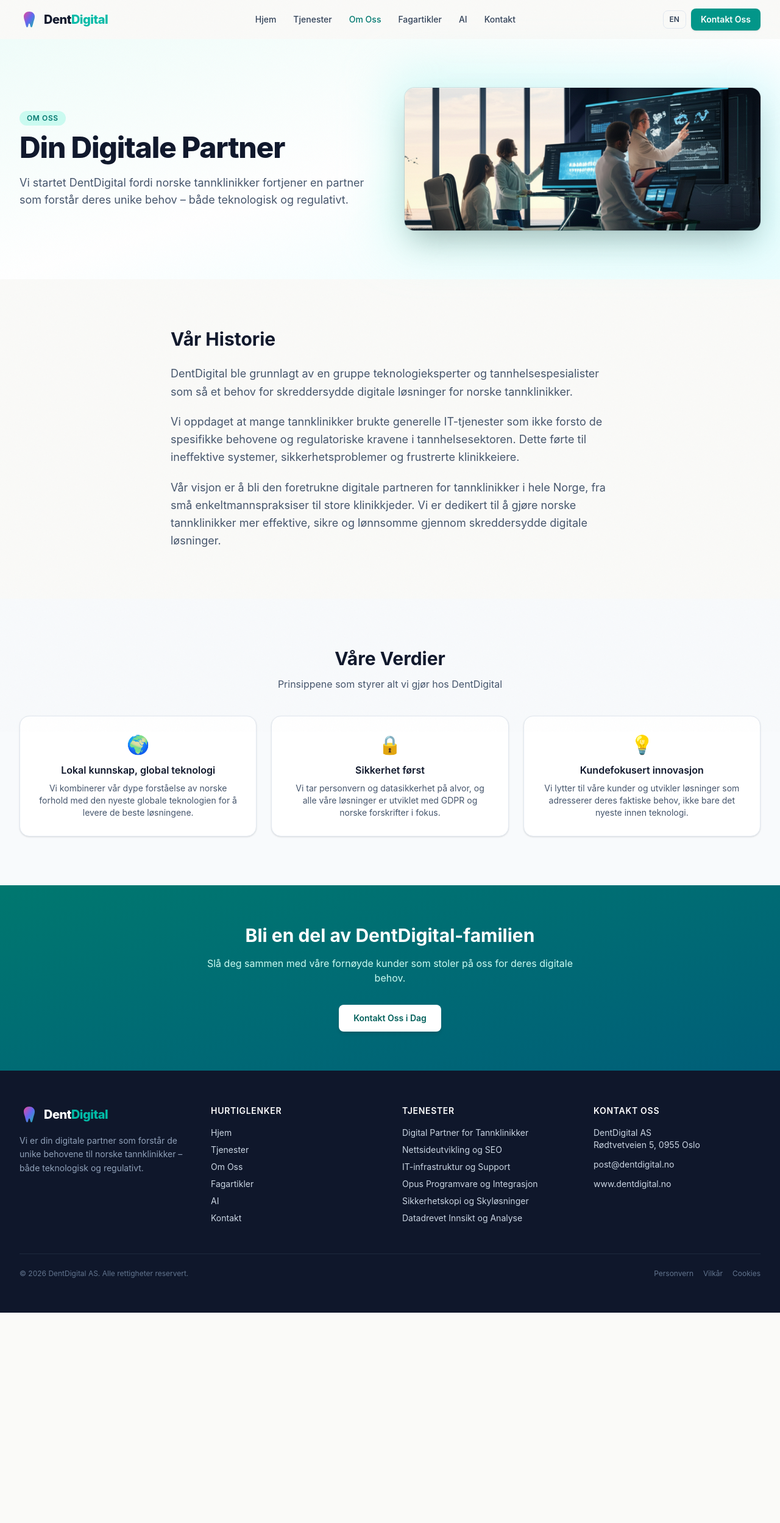
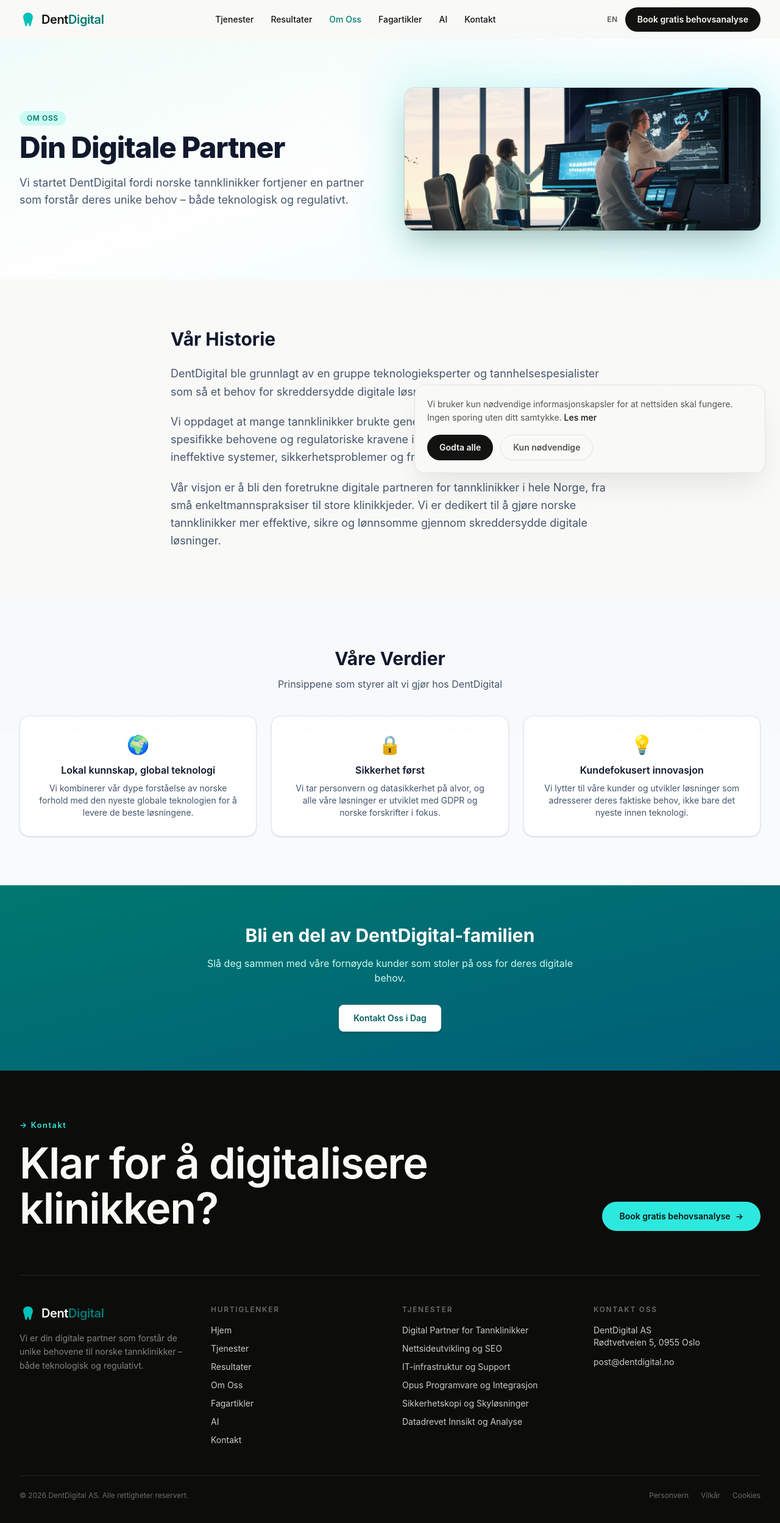
Before and after one commit to beckhie1/DentDigital, a Next.js app: page /om-oss in a window 1280 px wide. Shown: the top 2498 px of the page at 61% size. Before the commit the page ends 2153 px from the top, so only its background shows below. Built offline with nearby package versions, Linux system fonts and the light colour scheme.

Commit message:
Shell: smooth scroll, custom cursor, magnetic CTAs, consent banner, editorial header/footer

```diff
--- a/src/app/layout.tsx
+++ b/src/app/layout.tsx
@@ -4,6 +4,9 @@ import "./globals.css";
 import { LanguageProvider } from "@/lib/i18n";
 import Header from "@/components/Header";
 import Footer from "@/components/Footer";
+import SmoothScroll from "@/components/shell/SmoothScroll";
+import Cursor from "@/components/shell/Cursor";
+import ConsentBanner from "@/components/shell/ConsentBanner";
 
 const clash = localFont({
   src: "../fonts/ClashDisplay-Variable.woff2",
@@ -41,9 +44,12 @@ export default function RootLayout({
     <html lang="nb">
       <body className={`${clash.variable} ${generalSans.variable} grain bg-canvas font-sans text-ink antialiased`}>
         <LanguageProvider>
+          <SmoothScroll />
+          <Cursor />
           <Header />
           <main className="pt-16">{children}</main>
           <Footer />
+          <ConsentBanner />
         </LanguageProvider>
       </body>
     </html>
--- a/src/components/Footer.tsx
+++ b/src/components/Footer.tsx
@@ -5,44 +5,68 @@ import { useLang } from "@/lib/i18n";
 import { ui } from "@/lib/content";
 import { services } from "@/lib/services";
 import Logo from "@/components/Logo";
+import Magnetic from "@/components/shell/Magnetic";
+import { Reveal } from "@/components/motion/Reveal";
 
 export default function Footer() {
   const { lang } = useLang();
   const year = new Date().getFullYear();
 
   return (
-    <footer className="bg-slate-900 text-slate-300">
+    <footer className="dark-section bg-dark text-canvas">
+      {/* Big CTA band */}
+      <div className="mx-auto max-w-7xl px-4 pb-4 pt-20 sm:px-6 lg:px-8">
+        <Reveal className="reveal-fade">
+          <p className="section-num">→ {ui.nav.contact[lang]}</p>
+          <div className="mt-4 flex flex-wrap items-end justify-between gap-8">
+            <h2 className="max-w-3xl font-display text-[length:var(--text-display-lg)] font-semibold leading-[1.05]">
+              {ui.footer.ctaLine[lang]}
+            </h2>
+            <Magnetic>
+              <Link
+                href="/kontakt"
+                className="group inline-flex items-center gap-2 rounded-full bg-accent-bright px-7 py-3.5 text-sm font-semibold text-ink transition-colors hover:bg-canvas"
+              >
+                {ui.nav.bookCta[lang]}
+                <span aria-hidden className="transition-transform duration-300 group-hover:translate-x-1">→</span>
+              </Link>
+            </Magnetic>
+          </div>
+        </Reveal>
+      </div>
+
       <div className="mx-auto max-w-7xl px-4 py-14 sm:px-6 lg:px-8">
-        <div className="grid gap-10 md:grid-cols-2 lg:grid-cols-4">
+        <div className="hairline-dark grid gap-10 pt-12 md:grid-cols-2 lg:grid-cols-4">
           <div>
             <Logo dark />
-            <p className="mt-4 text-sm leading-relaxed text-slate-400">
+            <p className="mt-4 max-w-xs text-sm leading-relaxed text-canvas/50">
               {ui.footer.blurb[lang]}
             </p>
           </div>
 
           <div>
-            <h3 className="text-sm font-semibold uppercase tracking-wider text-white">
+            <h3 className="text-xs font-semibold uppercase tracking-[0.14em] text-canvas/40">
               {ui.footer.quickLinks[lang]}
             </h3>
-            <ul className="mt-4 space-y-2 text-sm">
-              <li><Link href="/" className="hover:text-teal-400">{ui.nav.home[lang]}</Link></li>
-              <li><Link href="/tjenester" className="hover:text-teal-400">{ui.nav.services[lang]}</Link></li>
-              <li><Link href="/om-oss" className="hover:text-teal-400">{ui.nav.about[lang]}</Link></li>
-              <li><Link href="/fagartikler" className="hover:text-teal-400">{ui.nav.articles[lang]}</Link></li>
-              <li><Link href="/ai" className="hover:text-teal-400">{ui.nav.ai[lang]}</Link></li>
-              <li><Link href="/kontakt" className="hover:text-teal-400">{ui.nav.contact[lang]}</Link></li>
+            <ul className="mt-4 space-y-2.5 text-sm">
+              <li><Link href="/" className="link-sweep text-canvas/80 hover:text-canvas">{ui.nav.home[lang]}</Link></li>
+              <li><Link href="/tjenester" className="link-sweep text-canvas/80 hover:text-canvas">{ui.nav.services[lang]}</Link></li>
+              <li><Link href="/resultater" className="link-sweep text-canvas/80 hover:text-canvas">{ui.nav.results[lang]}</Link></li>
+              <li><Link href="/om-oss" className="link-sweep text-canvas/80 hover:text-canvas">{ui.nav.about[lang]}</Link></li>
+              <li><Link href="/fagartikler" className="link-sweep text-canvas/80 hover:text-canvas">{ui.nav.articles[lang]}</Link></li>
+              <li><Link href="/ai" className="link-sweep text-canvas/80 hover:text-canvas">{ui.nav.ai[lang]}</Link></li>
+              <li><Link href="/kontakt" className="link-sweep text-canvas/80 hover:text-canvas">{ui.nav.contact[lang]}</Link></li>
             </ul>
           </div>
 
           <div>
-            <h3 className="text-sm font-semibold uppercase tracking-wider text-white">
+            <h3 className="text-xs font-semibold uppercase tracking-[0.14em] text-canvas/40">
               {ui.footer.servicesCol[lang]}
             </h3>
-            <ul className="mt-4 space-y-2 text-sm">
-              {services.slice(0, 6).map((s) => (
+            <ul className="mt-4 space-y-2.5 text-sm">
+              {services.filter((s) => s.featured).map((s) => (
                 <li key={s.slug}>
-                  <Link href={`/tjenester/${s.slug}`} className="hover:text-teal-400">
+                  <Link href={`/tjenester/${s.slug}`} className="link-sweep text-canvas/80 hover:text-canvas">
                     {s.title[lang]}
                   </Link>
                 </li>
@@ -51,31 +75,26 @@ export default function Footer() {
           </div>
 
           <div>
-            <h3 className="text-sm font-semibold uppercase tracking-wider text-white">
+            <h3 className="text-xs font-semibold uppercase tracking-[0.14em] text-canvas/40">
               {ui.footer.contactCol[lang]}
             </h3>
-            <ul className="mt-4 space-y-3 text-sm">
+            <ul className="mt-4 space-y-3 text-sm text-canvas/80">
               <li>DentDigital AS<br />{ui.footer.address[lang]}</li>
               <li>
-                <a href="mailto:post@dentdigital.no" className="hover:text-teal-400">
+                <a href="mailto:post@dentdigital.no" className="link-sweep hover:text-canvas">
                   post@dentdigital.no
-                </a>
-              </li>
-              <li>
-                <a href="https://www.dentdigital.no" className="hover:text-teal-400">
-                  www.dentdigital.no
                 </a>
               </li>
             </ul>
           </div>
         </div>
 
-        <div className="mt-12 flex flex-col items-center justify-between gap-4 border-t border-slate-800 pt-6 text-xs text-slate-500 sm:flex-row">
+        <div className="hairline-dark mt-12 flex flex-col items-center justify-between gap-4 pt-6 text-xs text-canvas/40 sm:flex-row">
           <p>© {year} DentDigital AS. {ui.footer.rights[lang]}</p>
-          <div className="flex gap-4">
-            <Link href="/kontakt" className="hover:text-teal-400">{ui.footer.privacy[lang]}</Link>
-            <Link href="/kontakt" className="hover:text-teal-400">{ui.footer.terms[lang]}</Link>
-            <Link href="/kontakt" className="hover:text-teal-400">{ui.footer.cookies[lang]}</Link>
+          <div className="flex gap-5">
+            <Link href="/personvern" className="link-sweep hover:text-canvas">{ui.footer.privacy[lang]}</Link>
+            <Link href="/vilkar" className="link-sweep hover:text-canvas">{ui.footer.terms[lang]}</Link>
+            <Link href="/cookies" className="link-sweep hover:text-canvas">{ui.footer.cookies[lang]}</Link>
           </div>
         </div>
       </div>
--- a/src/components/Header.tsx
+++ b/src/components/Header.tsx
@@ -6,10 +6,11 @@ import { useEffect, useState } from "react";
 import { useLang } from "@/lib/i18n";
 import { ui } from "@/lib/content";
 import Logo from "@/components/Logo";
+import Magnetic from "@/components/shell/Magnetic";
 
 const links = [
-  { href: "/", key: "home" },
   { href: "/tjenester", key: "services" },
+  { href: "/resultater", key: "results" },
   { href: "/om-oss", key: "about" },
   { href: "/fagartikler", key: "articles" },
   { href: "/ai", key: "ai" },
@@ -31,28 +32,33 @@ export default function Header() {
 
   useEffect(() => setOpen(false), [pathname]);
 
+  useEffect(() => {
+    document.documentElement.style.overflow = open ? "hidden" : "";
+    return () => {
+      document.documentElement.style.overflow = "";
+    };
+  }, [open]);
+
   return (
     <header
-      className={`fixed inset-x-0 top-0 z-50 transition-all ${
-        scrolled || open
-          ? "bg-white/90 shadow-sm backdrop-blur-md"
+      className={`fixed inset-x-0 top-0 z-50 transition-all duration-300 ${
+        scrolled && !open
+          ? "border-b border-line bg-canvas/85 backdrop-blur-md"
           : "bg-transparent"
       }`}
     >
       <div className="mx-auto flex h-16 max-w-7xl items-center justify-between px-4 sm:px-6 lg:px-8">
-        <Link href="/" className="flex items-center gap-2" aria-label="DentDigital">
-          <Logo />
+        <Link href="/" aria-label="DentDigital" className="relative z-[60]">
+          <Logo dark={open} />
         </Link>
 
-        <nav className="hidden items-center gap-1 lg:flex" aria-label="Main">
+        <nav className="hidden items-center gap-7 lg:flex" aria-label="Main">
           {links.map((l) => (
             <Link
               key={l.href}
               href={l.href}
-              className={`rounded-lg px-3 py-2 text-sm font-medium transition-colors ${
-                pathname === l.href
-                  ? "text-teal-700"
-                  : "text-slate-700 hover:bg-teal-50 hover:text-teal-700"
+              className={`link-sweep text-sm font-medium transition-colors ${
+                pathname.startsWith(l.href) ? "text-accent-ink" : "text-ink"
               }`}
             >
               {ui.nav[l.key][lang]}
@@ -60,52 +66,72 @@ export default function Header() {
           ))}
         </nav>
 
-        <div className="flex items-center gap-2">
+        <div className="relative z-[60] flex items-center gap-3">
           <button
             onClick={() => setLang(lang === "no" ? "en" : "no")}
-            className="rounded-lg border border-slate-200 px-2.5 py-1.5 text-xs font-semibold text-slate-700 transition-colors hover:border-teal-300 hover:text-teal-700"
+            className={`text-xs font-semibold tracking-wider transition-colors ${
+              open ? "text-canvas/70 hover:text-canvas" : "text-ink-60 hover:text-ink"
+            }`}
             aria-label={lang === "no" ? "Switch to English" : "Bytt til norsk"}
           >
             {lang === "no" ? "EN" : "NO"}
           </button>
-          <Link
-            href="/kontakt"
-            className="hidden rounded-lg bg-teal-600 px-4 py-2 text-sm font-semibold text-white shadow-sm transition-colors hover:bg-teal-700 sm:block"
-          >
-            {ui.nav.contactCta[lang]}
-          </Link>
+          <Magnetic className="hidden sm:block">
+            <Link
+              href="/kontakt"
+              className={`inline-block rounded-full px-5 py-2.5 text-sm font-semibold transition-colors ${
+                open
+                  ? "bg-canvas text-ink hover:bg-accent-bright"
+                  : "bg-ink text-canvas hover:bg-accent-ink"
+              }`}
+            >
+              {ui.nav.bookCta[lang]}
+            </Link>
+          </Magnetic>
           <button
             onClick={() => setOpen(!open)}
-            className="rounded-lg p-2 text-slate-700 hover:bg-slate-100 lg:hidden"
+            className={`flex h-10 w-10 items-center justify-center lg:hidden ${
+              open ? "text-canvas" : "text-ink"
+            }`}
             aria-label="Menu"
             aria-expanded={open}
           >
-            <svg className="h-6 w-6" fill="none" viewBox="0 0 24 24" stroke="currentColor" strokeWidth={2}>
+            <svg className="h-6 w-6" fill="none" viewBox="0 0 24 24" stroke="currentColor" strokeWidth={1.5}>
               {open ? (
-                <path strokeLinecap="round" strokeLinejoin="round" d="M6 18L18 6M6 6l12 12" />
+                <path strokeLinecap="round" d="M6 18L18 6M6 6l12 12" />
               ) : (
-                <path strokeLinecap="round" strokeLinejoin="round" d="M4 6h16M4 12h16M4 18h16" />
+                <path strokeLinecap="round" d="M4 8h16M4 16h16" />
               )}
             </svg>
           </button>
         </div>
       </div>
 
-      {open && (
-        <nav className="border-t border-slate-100 bg-white px-4 pb-4 pt-2 lg:hidden" aria-label="Mobile">
-          {links.map((l) => (
+      {/* Full-screen mobile menu */}
+      <div
+        className={`dark-section fixed inset-0 z-50 flex flex-col justify-center bg-dark px-8 transition-opacity duration-300 lg:hidden ${
+          open ? "opacity-100" : "pointer-events-none opacity-0"
+        }`}
+      >
+        <nav aria-label="Mobile" className="space-y-2">
+          {links.map((l, i) => (
             <Link
               key={l.href}
               href={l.href}
-              className={`block rounded-lg px-3 py-2.5 text-sm font-medium ${
-                pathname === l.href ? "bg-teal-50 text-teal-700" : "text-slate-700 hover:bg-slate-50"
-              }`}
+              className="group flex items-baseline gap-4 py-2"
+              style={{ transitionDelay: `${i * 40}ms` }}
             >
-              {ui.nav[l.key][lang]}
+              <span className="section-num">{String(i + 1).padStart(2, "0")}</span>
+              <span className="font-display text-4xl font-semibold text-canvas transition-colors group-hover:text-accent-bright">
+                {ui.nav[l.key][lang]}
+              </span>
             </Link>
           ))}
         </nav>
-      )}
+        <p className="hairline-dark mt-10 pt-6 text-sm text-canvas/50">
+          post@dentdigital.no · Rødtvetveien 5, 0955 Oslo
+        </p>
+      </div>
     </header>
   );
 }
--- a/src/components/Logo.tsx
+++ b/src/components/Logo.tsx
@@ -1,21 +1,18 @@
 export default function Logo({ dark = false }: { dark?: boolean }) {
   return (
     <span className="flex items-center gap-2">
-      <svg viewBox="0 0 32 32" className="h-8 w-8" aria-hidden>
-        <defs>
-          <linearGradient id="dd-grad" x1="0" y1="0" x2="1" y2="1">
-            <stop offset="0%" stopColor="#ec4899" />
-            <stop offset="50%" stopColor="#6366f1" />
-            <stop offset="100%" stopColor="#14b8a6" />
-          </linearGradient>
-        </defs>
+      <svg viewBox="0 0 32 32" className="h-7 w-7" aria-hidden>
         <path
           d="M16 3C11 3 7 6.5 7 11c0 3 .8 5 1.6 7.6.9 2.9 1.5 6.6 2.6 9.2.5 1.2 2.1 1.3 2.6 0 .8-2 .9-5.3 2.2-5.3s1.4 3.3 2.2 5.3c.5 1.3 2.1 1.2 2.6 0 1.1-2.6 1.7-6.3 2.6-9.2C24.2 16 25 14 25 11c0-4.5-4-8-9-8z"
-          fill="url(#dd-grad)"
+          fill="#00c2b8"
         />
       </svg>
-      <span className={`text-xl font-extrabold tracking-tight ${dark ? "text-white" : "text-slate-900"}`}>
-        Dent<span className="text-teal-500">Digital</span>
+      <span
+        className={`font-display text-xl font-semibold tracking-tight ${
+          dark ? "text-canvas" : "text-ink"
+        }`}
+      >
+        Dent<span className="text-accent-ink">Digital</span>
       </span>
     </span>
   );
--- /dev/null
+++ b/src/components/shell/ConsentBanner.tsx
@@ -0,0 +1,61 @@
+"use client";
+
+import Link from "next/link";
+import { useEffect, useState } from "react";
+import { useLang } from "@/lib/i18n";
+import { ui } from "@/lib/content";
+
+export type ConsentValue = "all" | "necessary";
+
+export function getConsent(): ConsentValue | null {
+  if (typeof window === "undefined") return null;
+  const v = window.localStorage.getItem("dentdigital-consent");
+  return v === "all" || v === "necessary" ? v : null;
+}
+
+/** GDPR consent banner. Gates any future analytics behind "all". */
+export default function ConsentBanner() {
+  const { lang } = useLang();
+  const [visible, setVisible] = useState(false);
+
+  useEffect(() => {
+    if (!getConsent()) setVisible(true);
+  }, []);
+
+  const choose = (value: ConsentValue) => {
+    window.localStorage.setItem("dentdigital-consent", value);
+    setVisible(false);
+  };
+
+  if (!visible) return null;
+  const t = ui.consent;
+
+  return (
+    <div
+      role="dialog"
+      aria-label="Cookie consent"
+      className="fixed inset-x-4 bottom-4 z-[9000] mx-auto max-w-xl rounded-2xl border border-line bg-canvas p-5 shadow-2xl shadow-ink/10 sm:inset-x-auto sm:right-6 sm:bottom-6"
+    >
+      <p className="text-sm leading-relaxed text-ink-60">
+        {t.text[lang]}{" "}
+        <Link href="/cookies" className="link-sweep font-medium text-ink">
+          {t.more[lang]}
+        </Link>
+      </p>
+      <div className="mt-4 flex gap-3">
+        <button
+          onClick={() => choose("all")}
+          className="rounded-full bg-ink px-5 py-2.5 text-sm font-semibold text-canvas transition-colors hover:bg-accent-ink"
+        >
+          {t.accept[lang]}
+        </button>
+        <button
+          onClick={() => choose("necessary")}
+          className="rounded-full border border-line px-5 py-2.5 text-sm font-semibold text-ink-60 transition-colors hover:border-ink hover:text-ink"
+        >
+          {t.necessary[lang]}
+        </button>
+      </div>
+    </div>
+  );
+}
--- /dev/null
+++ b/src/components/shell/Cursor.tsx
@@ -0,0 +1,72 @@
+"use client";
+
+import { useEffect, useRef } from "react";
+
+/**
+ * Custom cursor: instant dot + lerped ring. Ring expands over interactive
+ * elements. Desktop fine-pointer only; disabled for reduced motion.
+ * Native cursor stays visible (accessibility).
+ */
+export default function Cursor() {
+  const dotRef = useRef<HTMLDivElement>(null);
+  const ringRef = useRef<HTMLDivElement>(null);
+
+  useEffect(() => {
+    const fine = window.matchMedia("(pointer: fine)").matches;
+    const reduced = window.matchMedia("(prefers-reduced-motion: reduce)").matches;
+    if (!fine || reduced) return;
+
+    const dot = dotRef.current;
+    const ring = ringRef.current;
+    if (!dot || !ring) return;
+
+    dot.style.opacity = "1";
+    ring.style.opacity = "1";
+
+    let mx = -100;
+    let my = -100;
+    let rx = -100;
+    let ry = -100;
+    let hovering = false;
+    let raf = 0;
+
+    const onMove = (e: PointerEvent) => {
+      mx = e.clientX;
+      my = e.clientY;
+      const target = e.target as Element | null;
+      hovering = !!target?.closest("a, button, [role=button], input, textarea, select, summary");
+    };
+
+    const loop = () => {
+      rx += (mx - rx) * 0.16;
+      ry += (my - ry) * 0.16;
+      dot.style.transform = `translate(${mx}px, ${my}px) translate(-50%,-50%)`;
+      const scale = hovering ? 2.2 : 1;
+      ring.style.transform = `translate(${rx}px, ${ry}px) translate(-50%,-50%) scale(${scale})`;
+      raf = requestAnimationFrame(loop);
+    };
+
+    window.addEventListener("pointermove", onMove, { passive: true });
+    raf = requestAnimationFrame(loop);
+
+    return () => {
+      window.removeEventListener("pointermove", onMove);
+      cancelAnimationFrame(raf);
+    };
+  }, []);
+
+  return (
+    <>
+      <div
+        ref={dotRef}
+        aria-hidden
+        className="pointer-events-none fixed left-0 top-0 z-[10000] h-1.5 w-1.5 rounded-full bg-accent opacity-0"
+      />
+      <div
+        ref={ringRef}
+        aria-hidden
+        className="pointer-events-none fixed left-0 top-0 z-[10000] h-8 w-8 rounded-full border border-accent/50 opacity-0 transition-[scale] duration-300"
+      />
+    </>
+  );
+}
--- /dev/null
+++ b/src/components/shell/Magnetic.tsx
@@ -0,0 +1,43 @@
+"use client";
+
+import { useRef, type ReactNode } from "react";
+
+/** Magnetic hover wrapper for CTAs — desktop only, subtle pull. */
+export default function Magnetic({
+  children,
+  strength = 0.25,
+  className = "",
+}: {
+  children: ReactNode;
+  strength?: number;
+  className?: string;
+}) {
+  const ref = useRef<HTMLDivElement>(null);
+
+  const onMove = (e: React.PointerEvent) => {
+    const el = ref.current;
+    if (!el || e.pointerType !== "mouse") return;
+    if (window.matchMedia("(prefers-reduced-motion: reduce)").matches) return;
+    const rect = el.getBoundingClientRect();
+    const x = e.clientX - rect.left - rect.width / 2;
+    const y = e.clientY - rect.top - rect.height / 2;
+    el.style.transform = `translate(${x * strength}px, ${y * strength}px)`;
+  };
+
+  const onLeave = () => {
+    const el = ref.current;
+    if (!el) return;
+    el.style.transform = "translate(0,0)";
+  };
+
+  return (
+    <div
+      ref={ref}
+      onPointerMove={onMove}
+      onPointerLeave={onLeave}
+      className={`inline-block transition-transform duration-300 ease-out ${className}`}
+    >
+      {children}
+    </div>
+  );
+}
--- /dev/null
+++ b/src/components/shell/SmoothScroll.tsx
@@ -0,0 +1,37 @@
+"use client";
+
+import Lenis from "lenis";
+import { usePathname } from "next/navigation";
+import { useEffect, useRef } from "react";
+
+/** Site-wide smooth scrolling via Lenis. Disabled for reduced-motion. */
+export default function SmoothScroll() {
+  const lenisRef = useRef<Lenis | null>(null);
+  const pathname = usePathname();
+
+  useEffect(() => {
+    if (window.matchMedia("(prefers-reduced-motion: reduce)").matches) return;
+
+    const lenis = new Lenis({ lerp: 0.1, smoothWheel: true });
+    lenisRef.current = lenis;
+
+    let raf = 0;
+    const loop = (time: number) => {
+      lenis.raf(time);
+      raf = requestAnimationFrame(loop);
+    };
+    raf = requestAnimationFrame(loop);
+
+    return () => {
+      cancelAnimationFrame(raf);
+      lenis.destroy();
+      lenisRef.current = null;
+    };
+  }, []);
+
+  useEffect(() => {
+    lenisRef.current?.scrollTo(0, { immediate: true });
+  }, [pathname]);
+
+  return null;
+}
--- a/src/lib/content.ts
+++ b/src/lib/content.ts
@@ -4,16 +4,31 @@ export const ui = {
   nav: {
     home: { no: "Hjem", en: "Home" },
     services: { no: "Tjenester", en: "Services" },
+    results: { no: "Resultater", en: "Results" },
     about: { no: "Om Oss", en: "About Us" },
     articles: { no: "Fagartikler", en: "Articles" },
     ai: { no: "AI", en: "AI" },
     contact: { no: "Kontakt", en: "Contact" },
     contactCta: { no: "Kontakt Oss", en: "Contact Us" },
+    bookCta: { no: "Book gratis behovsanalyse", en: "Book a free needs analysis" },
+  },
+  consent: {
+    text: {
+      no: "Vi bruker kun nødvendige informasjonskapsler for at nettsiden skal fungere. Ingen sporing uten ditt samtykke.",
+      en: "We only use necessary cookies for the website to function. No tracking without your consent.",
+    },
+    accept: { no: "Godta alle", en: "Accept all" },
+    necessary: { no: "Kun nødvendige", en: "Necessary only" },
+    more: { no: "Les mer", en: "Read more" },
   },
   footer: {
     blurb: {
       no: "Vi er din digitale partner som forstår de unike behovene til norske tannklinikker – både teknologisk og regulativt.",
       en: "We are your digital partner who understands the unique needs of Norwegian dental clinics – both technologically and regulatorily.",
+    },
+    ctaLine: {
+      no: "Klar for å digitalisere klinikken?",
+      en: "Ready to digitalize your clinic?",
     },
     quickLinks: { no: "Hurtiglenker", en: "Quick Links" },
     servicesCol: { no: "Tjenester", en: "Services" },
```
